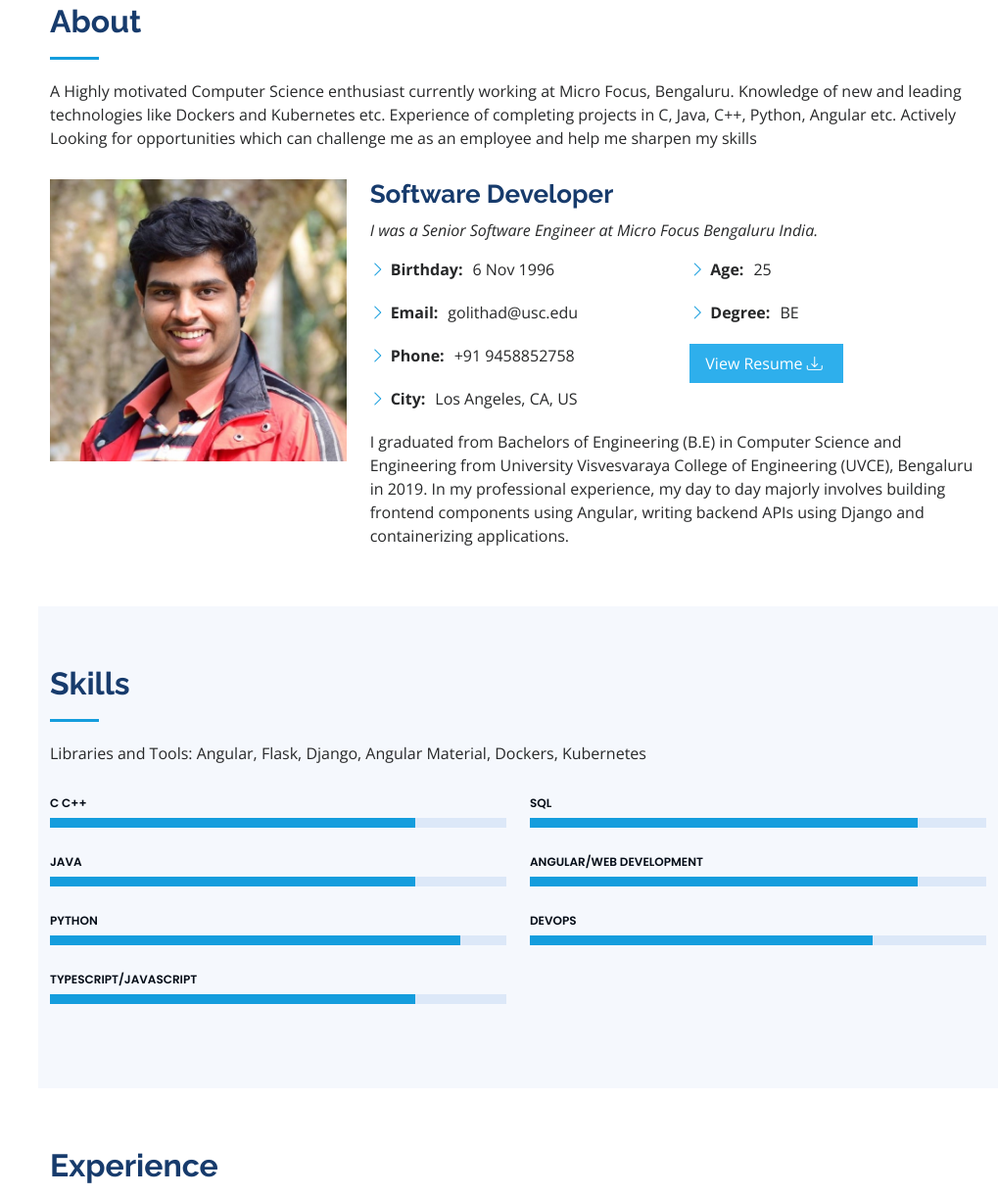
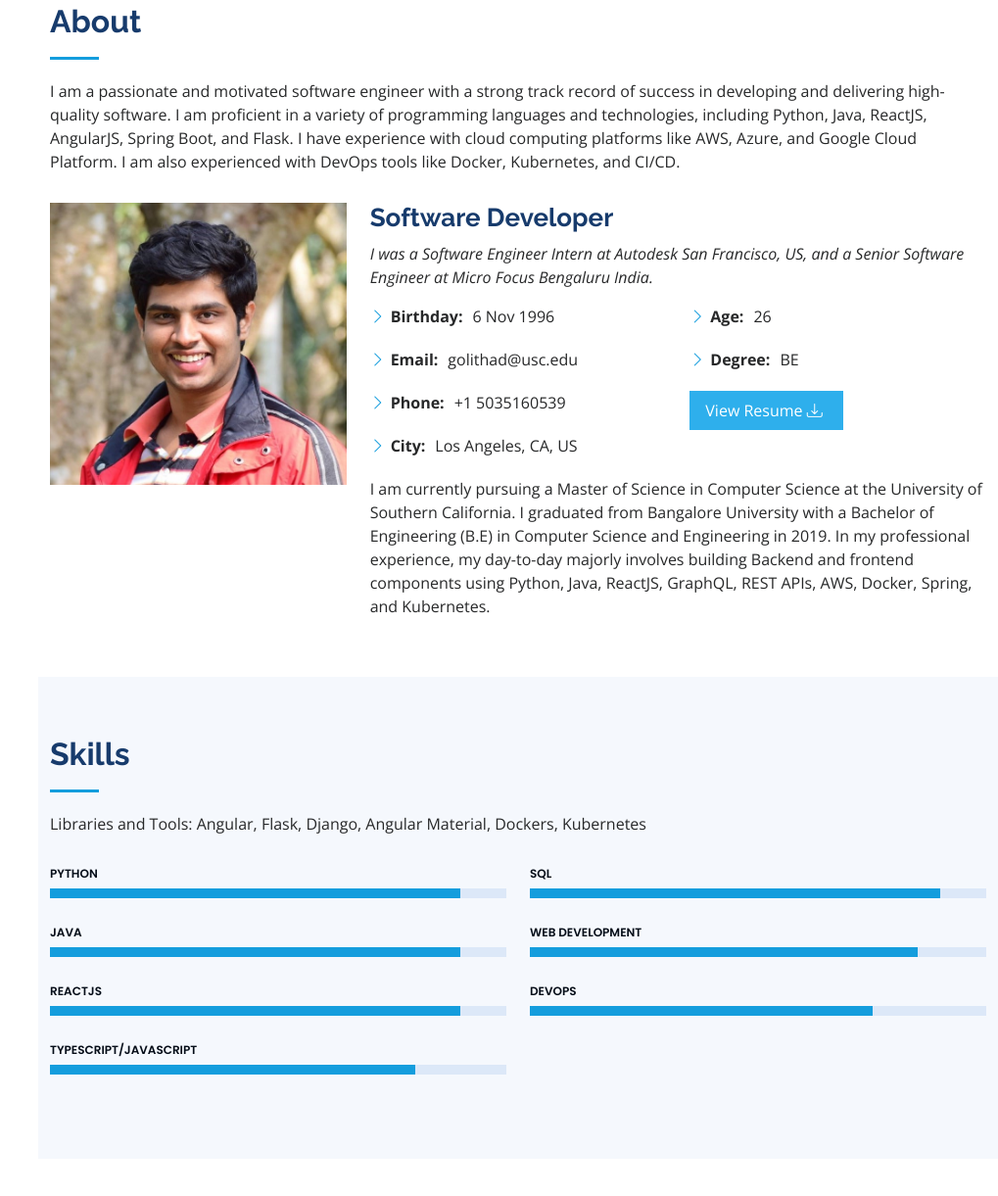
Before and after one commit to KaushikGSharma/KaushikGSharma.github.io, a plain HTML site: page index.html in a window 1280 px wide. Shown: the part 857-2078 px from the top of the page at 98% size, without its empty margins (261-1280 px from the left). Drawn offline with nearby package versions, Linux system fonts and the light colour scheme.

Commit message:
Update index.html

```diff
--- a/index.html
+++ b/index.html
@@ -82,7 +82,7 @@
 
         <div class="section-title">
           <h2>About</h2>
-          <p>A Highly motivated Computer Science enthusiast currently working at Micro Focus, Bengaluru. Knowledge of new and leading technologies like Dockers and Kubernetes etc. Experience of completing projects in C, Java, C++, Python, Angular etc. Actively Looking for opportunities which can challenge me as an employee and help me sharpen my skills</p>
+          <p>I am a passionate and motivated software engineer with a strong track record of success in developing and delivering high-quality software. I am proficient in a variety of programming languages and technologies, including Python, Java, ReactJS, AngularJS, Spring Boot, and Flask. I have experience with cloud computing platforms like AWS, Azure, and Google Cloud Platform. I am also experienced with DevOps tools like Docker, Kubernetes, and CI/CD.</p>
         </div>
 
         <div class="row">
@@ -93,20 +93,20 @@
           <div class="col-lg-8 pt-4 pt-lg-0 content" data-aos="fade-left">
             <h3>Software Developer</h3>
             <p class="fst-italic">
-              I was a Senior Software Engineer at Micro Focus Bengaluru India.
+              I was a Software Engineer Intern at Autodesk San Francisco, US, and a Senior Software Engineer at Micro Focus Bengaluru India.
             </p>
             <div class="row">
               <div class="col-lg-6">
                 <ul>
                   <li><i class="bi bi-chevron-right"></i> <strong>Birthday:</strong> <span>6 Nov 1996</span></li>
                   <li><i class="bi bi-chevron-right"></i> <strong>Email:</strong> <span>golithad@usc.edu</span></li>
-                  <li><i class="bi bi-chevron-right"></i> <strong>Phone:</strong> <span>+91 9458852758</span></li>
+                  <li><i class="bi bi-chevron-right"></i> <strong>Phone:</strong> <span>+1 5035160539</span></li>
                   <li><i class="bi bi-chevron-right"></i> <strong>City:</strong> <span>Los Angeles, CA, US</span></li>
                 </ul>
               </div>
               <div class="col-lg-6">
                 <ul>
-                  <li><i class="bi bi-chevron-right"></i> <strong>Age:</strong> <span>25</span></li>
+                  <li><i class="bi bi-chevron-right"></i> <strong>Age:</strong> <span>26</span></li>
                   <li><i class="bi bi-chevron-right"></i> <strong>Degree:</strong> <span>BE</span></li>
                   <!-- TODO: Change icon - view resume -->
                   <li><a class="nav-link" style="background-color: #2eafec; color: white;" href="assets/resume_kaushik.pdf" target="_blank">View Resume <span class="download"><i class="bi-download" style="color: white;"></i></span></a></li>
@@ -115,8 +115,8 @@
               </div>
             </div>
             <p>
-              I graduated from Bachelors of Engineering (B.E) in Computer Science and Engineering from University Visvesvaraya College of Engineering (UVCE), Bengaluru in 2019.
-              In my professional experience, my day to day majorly involves building frontend components using Angular, writing backend APIs using Django and containerizing applications.
+              I am currently pursuing a Master of Science in Computer Science at the University of Southern California. I graduated from Bangalore University with a Bachelor of Engineering (B.E) in Computer Science and Engineering in 2019.
+              In my professional experience, my day-to-day majorly involves building Backend and frontend components using Python, Java, ReactJS, GraphQL, REST APIs, AWS, Docker, Spring, and Kubernetes.
             </p>
 
           </div>
@@ -143,21 +143,21 @@
           <div class="col-lg-6" data-aos="fade-up">
 
             <div class="progress">
-              <span class="skill">C C++<i class="val"></i></span>
+              <span class="skill">Python<i class="val"></i></span>
               <div class="progress-bar-wrap">
-                <div class="progress-bar" role="progressbar" aria-valuenow="80" aria-valuemin="0" aria-valuemax="100"></div>
+                <div class="progress-bar" role="progressbar" aria-valuenow="90" aria-valuemin="0" aria-valuemax="100"></div>
               </div>
             </div>
 
             <div class="progress">
               <span class="skill">JAVA<i class="val"></i></span>
               <div class="progress-bar-wrap">
-                <div class="progress-bar" role="progressbar" aria-valuenow="80" aria-valuemin="0" aria-valuemax="100"></div>
+                <div class="progress-bar" role="progressbar" aria-valuenow="90" aria-valuemin="0" aria-valuemax="100"></div>
               </div>
             </div>
 
             <div class="progress">
-              <span class="skill">Python<i class="val"></i></span>
+              <span class="skill">ReactJS<i class="val"></i></span>
               <div class="progress-bar-wrap">
                 <div class="progress-bar" role="progressbar" aria-valuenow="90" aria-valuemin="0" aria-valuemax="100"></div>
               </div>
@@ -175,12 +175,12 @@
             <div class="progress">
               <span class="skill">SQL <i class="val"></i></span>
               <div class="progress-bar-wrap">
-                <div class="progress-bar" role="progressbar" aria-valuenow="85" aria-valuemin="0" aria-valuemax="100"></div>
+                <div class="progress-bar" role="progressbar" aria-valuenow="90" aria-valuemin="0" aria-valuemax="100"></div>
               </div>
             </div>
 
             <div class="progress">
-              <span class="skill">Angular/Web Development<i class="val"></i></span>
+              <span class="skill">Web Development<i class="val"></i></span>
               <div class="progress-bar-wrap">
                 <div class="progress-bar" role="progressbar" aria-valuenow="85" aria-valuemin="0" aria-valuemax="100"></div>
               </div>
```
